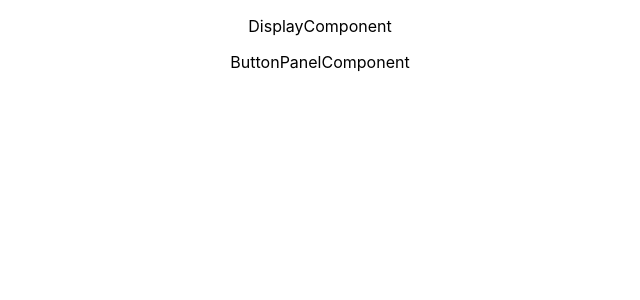
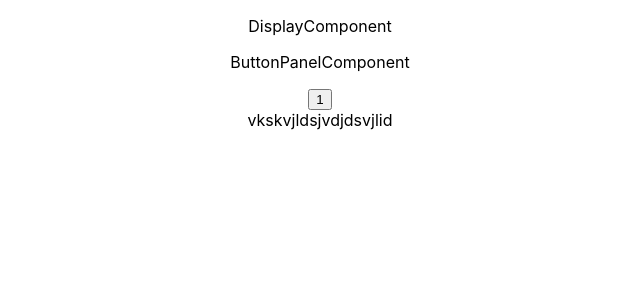
Before and after one commit to alexandrevanhoutte/react-calculator, a React (Create React App) app: page / in a window 1280 px wide. Shown: the top 300 px of the page, without its empty margins (320-960 px from the left). Built offline with nearby package versions, Linux system fonts and the light colour scheme.

Commit message:
feat(calculor): made button component
feat(user_input): send user data to calculator component

```diff
--- a/src/App.js
+++ b/src/App.js
@@ -1,13 +1,14 @@
 import './App.css';
 
-import Display from './components/Display';
-import ButtonPanel from './components/ButtonPanel';
+import Calculator from './components/Calculator';
 
 function App() {
+
   return (
+
     <div className="App">
-      <Display />
-      <ButtonPanel />
+      <Calculator />
+
     </div>
   );
 }
--- /dev/null
+++ b/src/components/Button.js
@@ -0,0 +1,27 @@
+import React, { Component } from 'react'
+
+
+class Button extends Component {
+
+  constructor(props) {
+    super(props)
+    this.handleClick = this.handleClick.bind(this);
+  }
+
+  handleClick() {
+    this.props.callback(this.props.value)
+  }
+
+  render() {
+    return(
+      <div className="button">
+        <button onClick={this.handleClick}>
+          {this.props.value}
+        </button>
+      </div>
+    )
+  }
+
+}
+
+export default Button;
--- a/src/components/ButtonPanel.js
+++ b/src/components/ButtonPanel.js
@@ -1,10 +1,27 @@
 import React, { Component } from 'react'
 
-export class ButtonPanel extends Component {
+import Button from '../components/Button';
+
+class ButtonPanel extends Component {
+
+  constructor(props) {
+    super(props)
+    this.state = {
+      data: null
+    }
+    this.handleCallback = this.handleCallback.bind(this)
+  }
+
+  handleCallback(button_data) {
+    this.props.callback(button_data)
+  }
 
   render() {
     return(
-      <p>ButtonPanelComponent</p>
+      <div className='buttonpanel'>
+        <p>ButtonPanelComponent</p>
+        <Button callback={this.handleCallback} value='1' />
+      </div>
     )
   }
 
--- /dev/null
+++ b/src/components/Calculator.js
@@ -0,0 +1,35 @@
+import React, { Component } from 'react'
+
+import Display from '../components/Display';
+import ButtonPanel from '../components/ButtonPanel';
+
+class Calculator extends Component {
+
+  constructor(props) {
+    super(props)
+    this.state = {
+      data:null
+    }
+    this.handleCallback = this.handleCallback.bind(this)
+  }
+
+  handleCallback(data) {
+    this.setState({
+      data: data
+    })
+    console.log(data)
+  }
+
+  render() {
+    return(
+      <div className='calculator'>
+        <Display />
+        <ButtonPanel callback={this.handleCallback} />
+        vkskvjldsjvdjdsvjlid
+      </div>
+    )
+  }
+
+}
+
+export default Calculator;
--- a/src/components/Display.js
+++ b/src/components/Display.js
@@ -1,6 +1,6 @@
 import React, { Component } from 'react'
 
-export class Display extends Component {
+class Display extends Component {
 
   render() {
     return(
```
Also changed, not shown: 1 other file (tests, documents, lock files or other folders).
